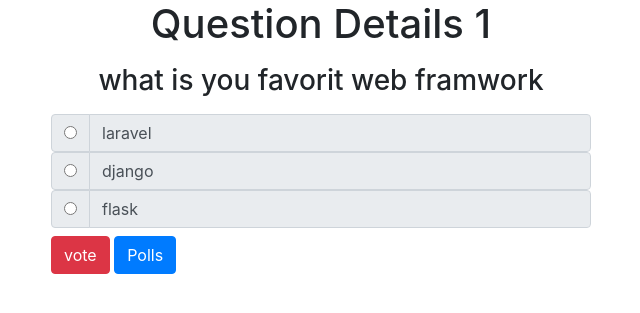
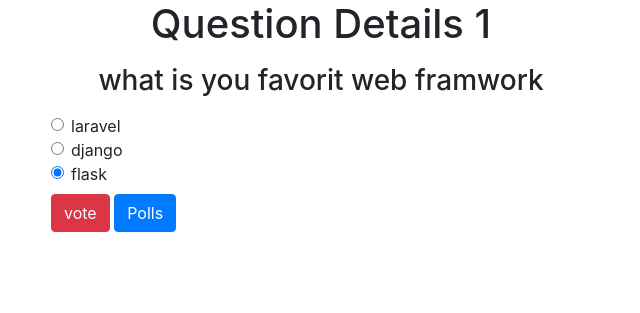
Before and after one commit to hafidid-baha/pollster, a Django app: page /polls/1/ in a window 1280 px wide. Shown: the top 313 px of the page, without its empty margins (319-959 px from the left). Run offline with Django 3.2, Linux system fonts and the light colour scheme; data comes from the database, SQL or seed files in the repository; both versions use the stored data as it was after the commit; some libraries are stand-ins or nearby versions.

Commit message:
update view

```diff
--- a/pollster/polls/views.py
+++ b/pollster/polls/views.py
@@ -28,6 +28,7 @@ def vote(request,question_id):
     except (KeyError,Choice.DoesNotExist):
         return render(request,'polls/details.html',{ 'question':question })
     else:
+        # return HttpResponse(request.POST['choice'])
         choice.votes += 1
         choice.save()
         return HttpResponseRedirect(reverse('polls:result',args=(question.id,)))
--- a/pollster/templates/polls/details.html
+++ b/pollster/templates/polls/details.html
@@ -5,14 +5,11 @@
     <form method="POST" action="{% url 'polls:vote' question.id %}" class="mb-3">
         {% csrf_token %}
         {% for choice in question.choice_set.all %}
-        <div class="input-group">
-            <div class="input-group-prepend">
-            <div class="input-group-text">
-                <input type="radio" name="choiceRadio" aria-label="radio button for following text input">
-            </div>
-            </div>
-            <input type="hidden" name="choice" value="{{ choice.id }}">
-            <input type="text" disabled value="{{ choice.choise_text }}" class="form-control" aria-label="Text input with radio button">
+        <div class="form-check">
+            <input class="form-check-input" type="radio" name="choice" value="{{ choice.id }}" checked>
+            <label class="form-check-label" for="exampleRadios1">
+                {{ choice.choise_text }}
+            </label>
         </div>
         {% endfor %}
         <input type="submit" class="btn btn-danger mt-2" value="vote" />
```
Also changed, not shown: pollster/db.sqlite3.
